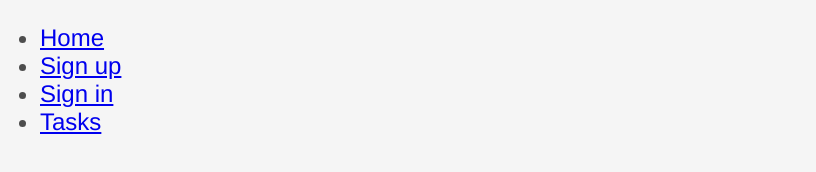
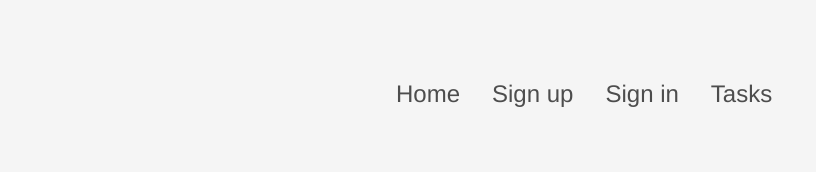
Before and after one commit to sylvaindesve/get-it-done, a website built with webpack: page get-it-done-frontend/public/index.html in a window 1280 px wide. Shown: the whole page, without its empty margins (0-816 px from the left). Built offline with nearby package versions, Linux system fonts and the light colour scheme.

Commit message:
menu style

```diff
--- a/get-it-done-frontend/public/assets/main.css
+++ b/get-it-done-frontend/public/assets/main.css
@@ -15,3 +15,17 @@ body {
   font: 24px 'Helvetica Neue', Helvetica, Arial, sans-serif;
   font-weight: 300;
 }
+
+#root {
+  width: 600px;
+  margin: 4rem auto;
+}
+
+gid-app::part(menu-link) {
+  color: #4d4d4d;
+  text-decoration: none;
+}
+
+gid-app::part(menu-link):hover {
+  border-bottom: 1px solid #4d4d4d;
+}
--- a/get-it-done-frontend/src/view/app.ts
+++ b/get-it-done-frontend/src/view/app.ts
@@ -14,20 +14,37 @@ export const storeContext = createContext<StateStore<AppState, AppAction>>(
 );
 
 export class App extends BaseView {
+  static override get style() {
+    return `
+    :host {
+      display: block;
+    }
+
+    ul {
+      display: flex;
+      list-style: none;
+    }
+
+    li {
+      padding: 1rem;
+    }
+    `;
+  }
+
   static override get template() {
     return `
     <ul>
       <li>
-        <a href="/">Home</a>
+        <a part="menu-link" href="/">Home</a>
       </li>
       <li>
-        <a href="/signup">Sign up</a>
+        <a part="menu-link" href="/signup">Sign up</a>
       </li>
       <li>
-        <a href="/signin">Sign in</a>
+        <a part="menu-link" href="/signin">Sign in</a>
       </li>
       <li>
-        <a href="/tasks">Tasks</a>
+        <a part="menu-link" href="/tasks">Tasks</a>
       </li>
     </ul>
     <p id="error"></p>
```
